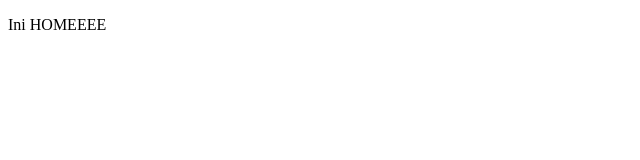
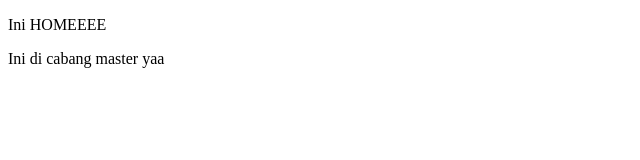
Before and after one commit to Subardiwansyah/belajargit, a plain HTML site: page index.html in a window 1280 px wide. Shown: the whole page, without its empty margins (0-640 px from the left). Drawn offline with Linux system fonts and the light colour scheme.

Commit message:
Perubahan pada cabang master

```diff
--- a/index.html
+++ b/index.html
@@ -6,6 +6,7 @@
     </head>
     <body>
         <p>Ini HOMEEEE</p>
+        <p>Ini di cabang master yaa </p>
 
     </body>
 </html>
```
